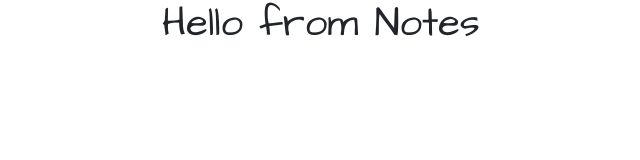
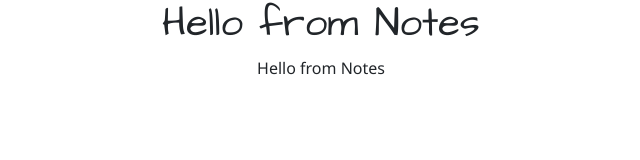
Before and after one commit to dakotafabro/note-taking-app, a React (Create React App) app: page / in a window 1280 px wide. Shown: the top 160 px of the page, without its empty margins (319-959 px from the left). Built offline with nearby package versions, Linux system fonts and the light colour scheme.

Commit message:
Added notes component

```diff
--- a/src/App.js
+++ b/src/App.js
@@ -1,9 +1,12 @@
 import "./App.css";
+import NotesList from "./NotesList";
 
 function App() {
   return (
     <div className="App">
       <h1>Hello from Notes</h1>
+
+      <NotesList />
     </div>
   );
 }
--- /dev/null
+++ b/src/Note.js
@@ -0,0 +1,5 @@
+import React from "react";
+
+export default function Note() {
+  return <div className="Note">Hello from Notes</div>;
+}
--- /dev/null
+++ b/src/NotesList.js
@@ -0,0 +1,12 @@
+import React from "react";
+import Note from "./Note";
+
+export default function NotesList() {
+  return (
+    <div className="NotesList">
+      <div>
+        <Note />
+      </div>
+    </div>
+  );
+}
```
